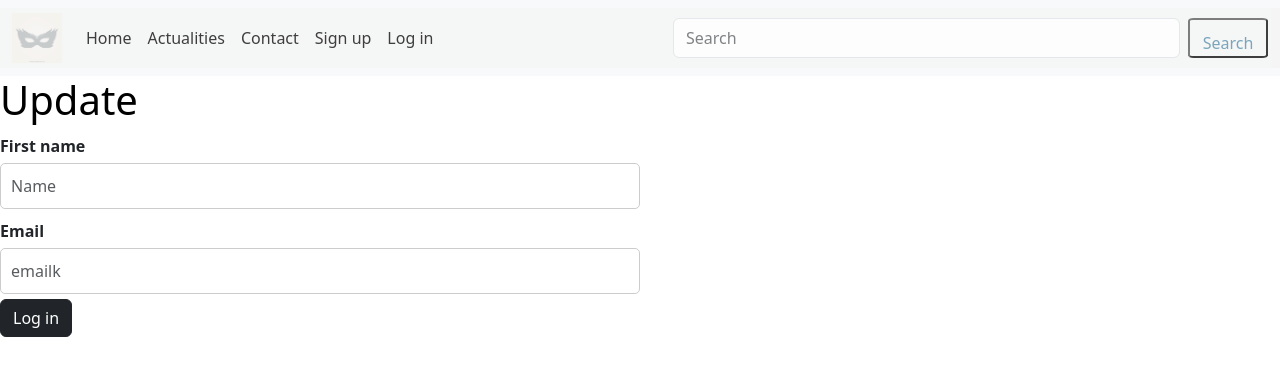
After one commit to Hrissy-art/PHP_theater_project, a PHP site: page /update-user.php in a window 1280 px wide. The commit adds this page. Shown: the top 376 px of the page. Run offline with PHP 8.4, Linux system fonts and the light colour scheme.

Commit message:
update user request

```diff
--- a/actualites.php
+++ b/actualites.php
@@ -64,7 +64,7 @@ require_once __DIR__ . '/functions/db.php';
     <div class="col-lg-6 ">
       <div class=" m-4">
   <p>
-  <img src="img/woman-small.jpg"  class="img-fluid img-contact" alt="chairs" />
+  <img src="img/masque.jpg"  class="img-fluid img-contact" alt="chairs" />
   </p>
      </div>
      </div>
--- a/css/style.css
+++ b/css/style.css
@@ -8,9 +8,7 @@ body {
   background-color: white;
 }
 
-.contact_fond {
-  background-color: grey;
-}
+
 
 .presentation {
 
@@ -20,7 +18,7 @@ body {
 .about_text{
   color: antiquewhite;
 }
-.container {
+.main-pic {
     position: relative;
     text-align: center;
 
@@ -34,25 +32,23 @@ body {
     text-decoration-thickness: 0.1em;
   }
 
-  h1 { color:white; font-family: cursive, serif; font-size: 200px; font-weight: normal; line-height: 48px; margin: 0; }
+  .index-title { color:white; font-family: cursive, serif; font-size: 200px; font-weight: normal; line-height: 48px; margin: 0; }
 
 h2
     { color: white; font-family: 'Courier New', Courier, monospace; font-size: 80px; font-weight: 400; line-height: 32px; margin: 0 0 20px;
 }
 
-/* p{
-     color: whitesmoke; font-family: 'Source Sans Pro', sans-serif; font-size: 18px; line-height: 32px; margin: 0 0 24px;
 
-} */
 
 .par1 {
     background-color:#151a1d;
 
 }
 
+/*navigation*/
 
-.navigation { background-color: rgba(31, 26, 26, 0.831);
-    opacity: 85%;
+.navigation { background-color: whitesmoke;
+    opacity: 75%;
     color:white;
 
 
@@ -85,7 +81,7 @@ background-color: #508AA8;
       }
 
       .logo {
-        opacity: 80%
+        opacity: 30%
       }
 
       img {
@@ -170,6 +166,95 @@ background-size: cover;
 
 /*contact*/
 
+.contact_fond {
+  background-color: grey;
+}
+
 .contact-title {
  font-size: 40px;
+ color: black;
 }
+.contact-form {
+
+
+    margin: 0 auto;
+    padding: 10px;
+    border: 1px solid #ccc;
+    background-color:grey;
+    border-radius: 50px;
+}
+
+.rotate{
+  transform: rotate(25deg);
+}
+
+
+
+  .rotate-on-hover {
+    transition: transform 0.3s ease;
+}
+
+.rotate-on-hover:hover {
+    transform: rotate(180deg);
+}
+
+
+/* Style des labels */
+label {
+    display: block;
+    font-weight: bold;
+    margin-top: 10px;
+}
+
+/* Style des champs de texte et du textearea */
+input[type="text"],
+input[type="email"],
+textarea {
+    width: 100%;
+    padding: 10px;
+    margin: 5px 0;
+    border: 1px solid #ccc;
+    border-radius: 5px;
+    font-size: 16px;
+}
+
+/* Style du bouton d'envoi */
+input[type="submit"] {
+    background-color: black;
+    color: #fff;
+    padding: 10px 20px;
+    border: none;
+    border-radius: 5px;
+    cursor: pointer;
+    font-size: 16px;
+}
+
+/* Au survol du bouton d'envoi */
+input[type="submit"]:hover {
+    background-color: #0056b3;
+}
+
+/* Style pour le texte dans le textarea */
+textarea {
+    font-family: Arial, sans-serif;
+}
+
+/*log in*/
+
+.login-form {
+
+  width: 100%;
+}
+
+/*sign up process*/
+
+.signup-process-par {
+
+  background-color: #4CAF50; color: white; padding: 10px; text-align: center
+}
+
+/*update user*/
+
+.update-title {
+  color: black;
+}
--- a/index.php
+++ b/index.php
@@ -7,7 +7,7 @@ require_once 'layout/header.php';
 <div class="container main-pic">
     <img src="img/ballet_grand.jpg" class="img-fluid img-principal" alt="theater hall" />
     <div class="centered">
-        <h1 class="font-sans-serif animate-character font-italic">HERE</h1>
+        <h1 class="font-sans-serif animate-character font-italic index-title">HERE</h1>
     </div>
 </div>
 <div class="container-fluid presentation">
--- a/layout/nav.php
+++ b/layout/nav.php
@@ -1,6 +1,6 @@
 <nav class="navbar navbar-expand-lg navbar-light bg-light">
         <div class="container-fluid navigation">
-          <a class="navbar-brand" href="#"><img src="/img/10.jpg"  class="img-fluid" alt="logo" height="50px" width="50px"></a>
+          <a class="navbar-brand" href="#"><img src="/img/10.jpg"  class="img-fluid logo" alt="logo" height="50px" width="50px"></a>
           <button class="navbar-toggler" type="button" data-bs-toggle="collapse" data-bs-target="#navbarSupportedContent" aria-controls="navbarSupportedContent" aria-expanded="false" aria-label="Toggle navigation">
             <span class="navbar-toggler-icon"></span>
           </button>
@@ -13,13 +13,13 @@
                 <a class="nav-link active" aria-current="page" href="/actualites.php">Actualities</a>
               </li>
               <li class="nav-item">
-                <a class="nav-link active" aria-current="page" href="/contact.php">Contact</a>
+                <a class="nav-link active" aria-current="page" href="/user/contact.php">Contact</a>
               </li>
               <li class="nav-item">
-                <a class="nav-link active" aria-current="page" href="/admin/sign-up.php">Sign up</a>
+                <a class="nav-link active" aria-current="page" href="/user/sign-up.php">Sign up</a>
               </li>
               <li class="nav-item">
-                <a class="nav-link active" aria-current="page" href="/admin/login.php">Log in</a>
+                <a class="nav-link active" aria-current="page" href="/user/login.php">Log in</a>
               </li>
 
             </ul>
--- /dev/null
+++ b/update-user.php
@@ -0,0 +1,22 @@
+<?php
+require_once 'layout/header.php';
+
+require_once __DIR__ . '/classes/AppError.php';
+require_once __DIR__ . '/classes/Utils.php';
+require_once __DIR__ . '/functions/db.php';
+
+$pdo = getConnection();
+?>
+
+<h1 class="update-title">Update </h1>
+<form>
+<div class="form-group">
+    <label for="name">First name</label>
+    <input type="text" class="form-control" id="name" placeholder="Name" name="first_name">
+  </div>
+  <div class="form-group">
+    <label for="email">Email</label>
+    <input type="text" class="form-control" id="email" placeholder="emailk" name="email">
+  </div>
+  <button type="submit" class="btn btn-dark">Log in</button>
+</form>
--- a/contact-process.php
+++ b/user/contact-process.php
@@ -1,8 +1,8 @@
 <?php
 
-require_once  __DIR__ ."/classes/AppError.php";
-require_once  __DIR__ ."/classes/Utils.php";
-require_once  __DIR__ ."/functions/db.php";
+require_once  __DIR__ ."/../classes/AppError.php";
+require_once  __DIR__ ."/../classes/Utils.php";
+require_once  __DIR__ ."/../functions/db.php";
 
 if ($_SERVER['REQUEST_METHOD'] !== 'POST') {
     Utils::redirect('contact.php');
--- a/admin/login-process.php
+++ b/user/login-process.php
@@ -23,7 +23,7 @@ try {
 }
 
 
-$query = "SELECT * FROM admin_author WHERE email = ?";
+$query = "SELECT * FROM users WHERE email = ?";
 
 $connectStmt = $pdo->prepare($query);
 $connectStmt->execute([$email]);
@@ -45,4 +45,4 @@ $_SESSION['userInfos'] = [
     'email' => $email
 ];
 
-Utils::redirect('welcome-page.php');
+Utils::redirect('index.php');
--- a/admin/sign-up-process.php
+++ b/user/sign-up-process.php
@@ -18,7 +18,7 @@ try {
 
     $hashedPassword = password_hash($password, PASSWORD_DEFAULT);
 
-    $query = "INSERT INTO admin_author(`first_name`, `last_name`, `email`, `password`) VALUES (:first_name, :last_name, :email, :hashedPassword)";
+    $query = "INSERT INTO users(`first_name`, `last_name`, `email`, `password`) VALUES (:first_name, :last_name, :email, :hashedPassword)";
     $stmtInsert = $pdo->prepare($query);
     $stmtInsert->execute([
         'first_name' => $firstname,
@@ -27,7 +27,8 @@ try {
         'hashedPassword' => $hashedPassword
     ]);
 
-    echo "Inscription effectuée";
+    echo  '<p class= style="background-color: #4CAF50; color: white; padding: 10px; text-align: center;">You have been registrated</p>';
+
 } catch (PDOException) {
     Utils::redirect('sign-up.php?error=' . AppError::DB_CONNECTION);
 }
--- a/admin/sign-up.php
+++ b/user/sign-up.php
@@ -28,7 +28,7 @@ require_once __DIR__ . "/../layout/header.php";
     <input type="password" class="form-control" id="exampleInputPassword1" placeholder="Password" name="confirm-password" required>
   </div>
   <div class="form-group form-check">
-    <input type="checkbox" class="form-check-input" id="exampleCheck1">
+    <input type="checkbox" class="form-check-input" id="exampleCheck1" required>
     <label class="form-check-label" for="exampleCheck1">Check me out</label>
   </div>
   <button type="submit" class="btn btn-dark">Submit</button>
```
Also changed, not shown: contact.php (deleted, +0 -46 lines), update.php (added, +22 -0 lines), user/contact.php (added, +53 -0 lines), user/login.php (renamed from admin/login.php, +5 -5 lines), README.md, admin/welcome-page.php (deleted), img/masque.jpg (added), user/deconnexion.php (added).
